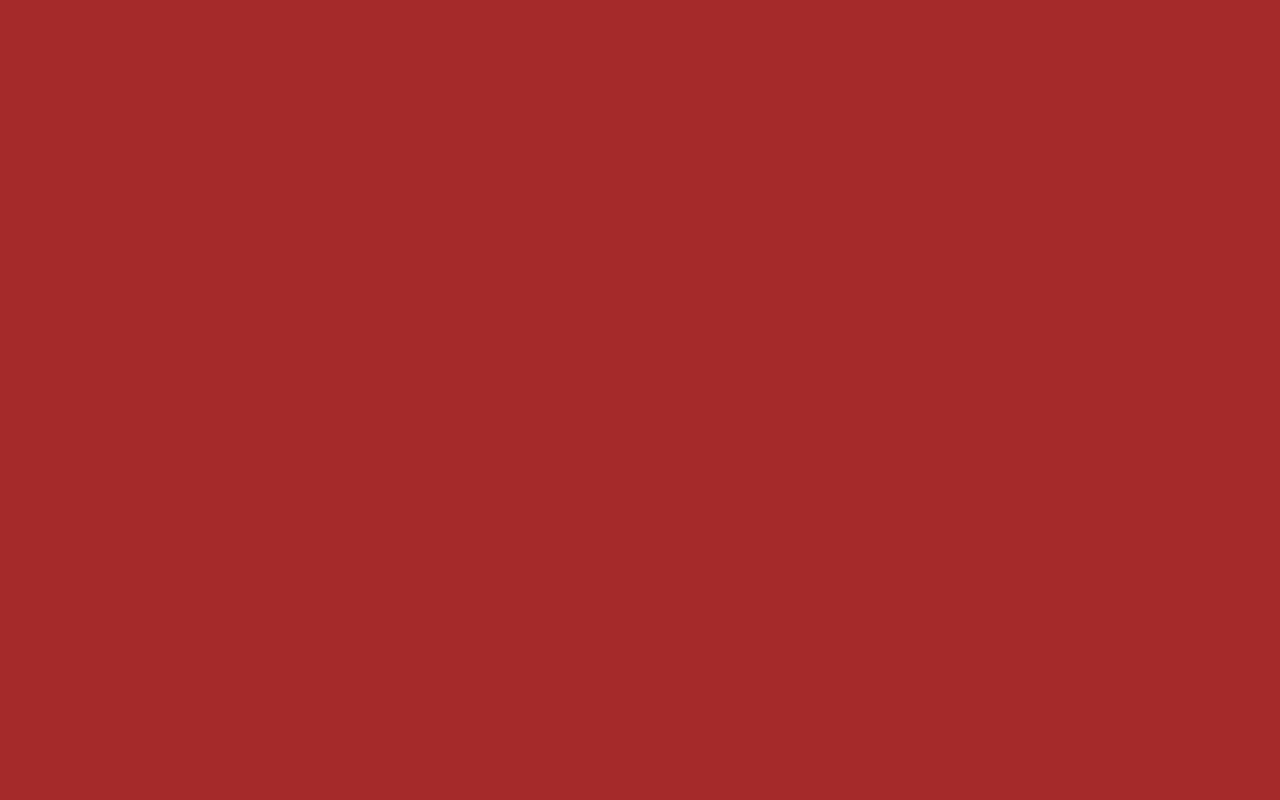
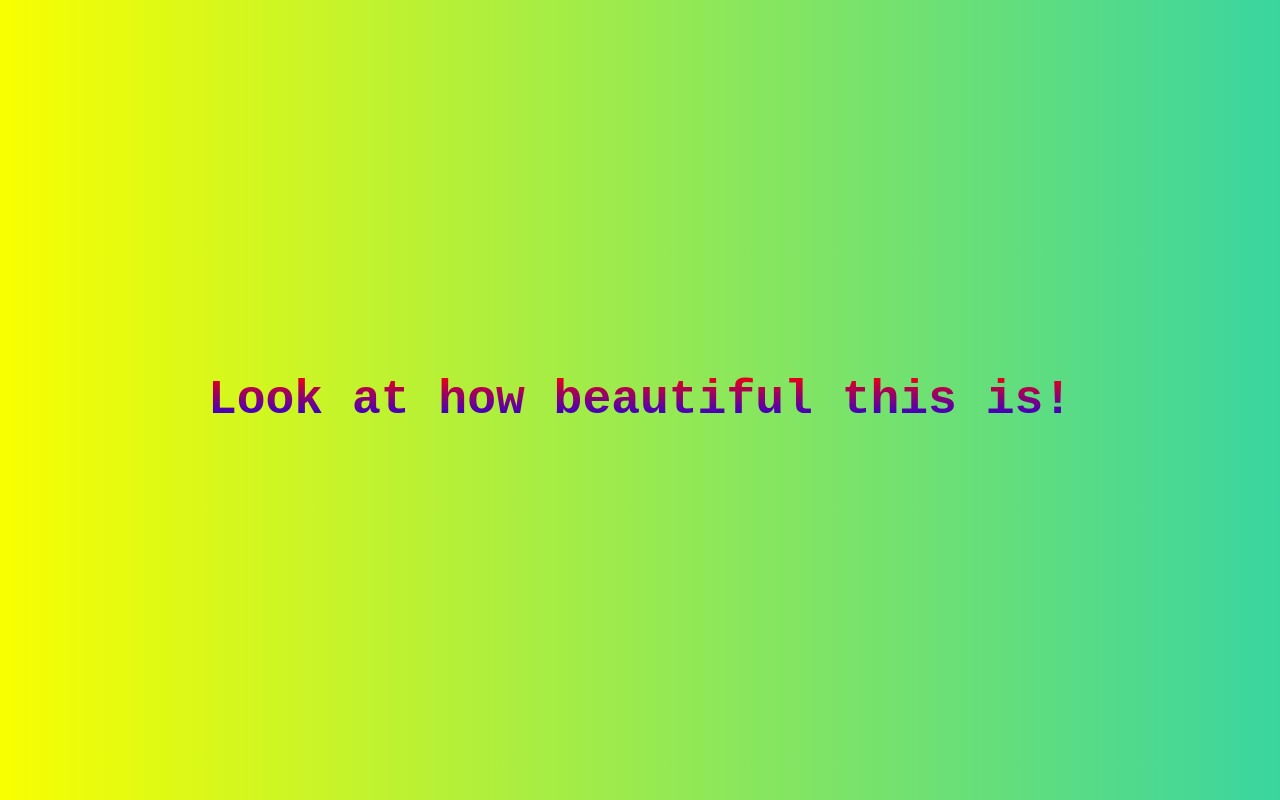
Before and after one commit to SWE3T/Gradient, a plain HTML site: page src/Index.html in a window 1280 px wide. Drawn offline with Linux system fonts and the light colour scheme.

Commit message:
pipipipopopo

```diff
--- a/src/Index.html
+++ b/src/Index.html
@@ -6,5 +6,7 @@
 </head>
 
 <body>
-
+    <div class="texto">
+        Look at how beautiful this is!
+    </div>
 </body>
--- a/src/style.css
+++ b/src/style.css
@@ -1,3 +1,16 @@
-body{
-    background-color: brown;
+body {
+    background: linear-gradient(90deg, #f8ff00 0%, #3ad59f 100%);
 }
+
+.texto {
+    position: relative;
+    text-align: center;
+    top: 50%;
+    transform: translate(0px, -50%);
+    font-size: 3rem;
+    font-weight: 900;
+    font-family: 'Courier New', Courier, monospace;
+    background: -webkit-linear-gradient(red, blue);
+    -webkit-background-clip: text;
+    -webkit-text-fill-color: transparent;
+}
```
